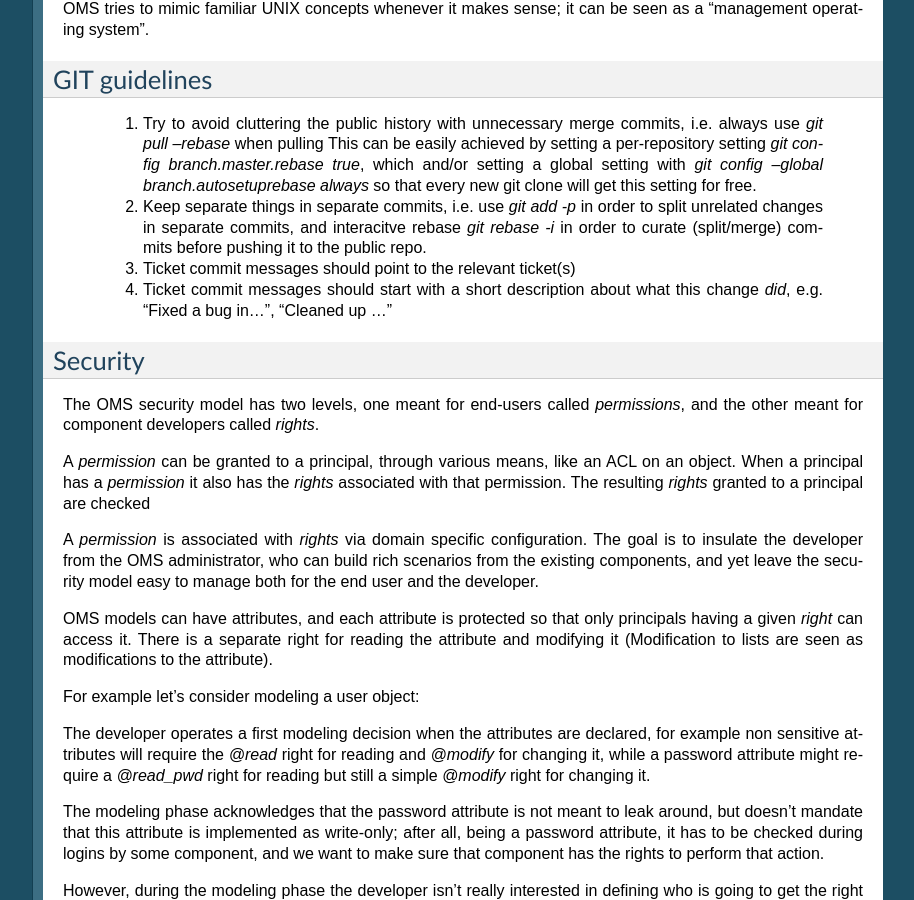
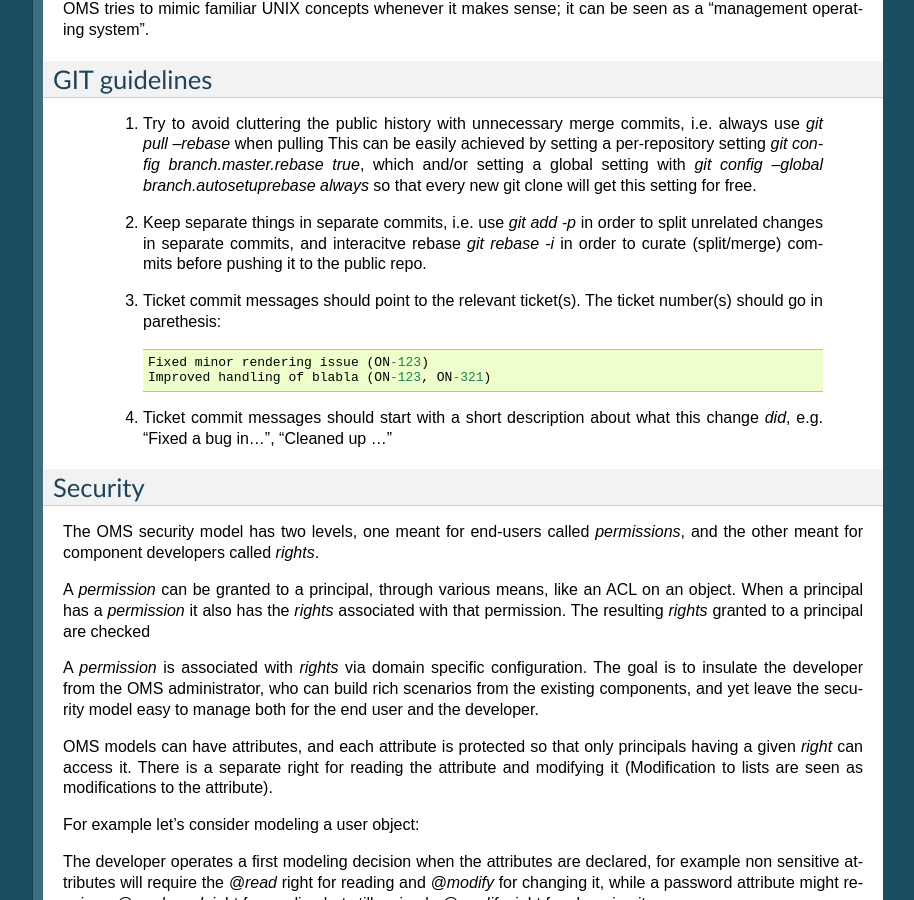
Before and after one commit to opennode/opennode-management, a Sphinx documentation site: the page built from docs/source/developers.rst, in a window 1280 px wide and 900 px high, scrolled down 687 px. Shown: the whole window, without its empty margins (187-1101 px from the left). Built offline with Sphinx 7.4.7, drawn with Linux system fonts in a browser that asks for light colours; pages that are not in the unit, such as notebooks, are missing from menus; the version number could not be read and is left out.

Commit message:
Improved developer git guidelines

```diff
--- a/docs/source/developers.rst
+++ b/docs/source/developers.rst
@@ -47,7 +47,10 @@ GIT guidelines
  2. Keep separate things in separate commits, i.e. use `git add -p` in order to split unrelated changes in separate commits,
     and interacitve rebase `git rebase -i` in order to curate (split/merge) commits before pushing it to the public repo.
 
- 3. Ticket commit messages should point to the relevant ticket(s)
+ 3. Ticket commit messages should point to the relevant ticket(s). The ticket number(s) should go in parethesis::
+
+      Fixed minor rendering issue (ON-123)
+      Improved handling of blabla (ON-123, ON-321)
 
  4. Ticket commit messages should start with a short description about what this change `did`, e.g. "Fixed a bug in...", "Cleaned up ..."
 
```
